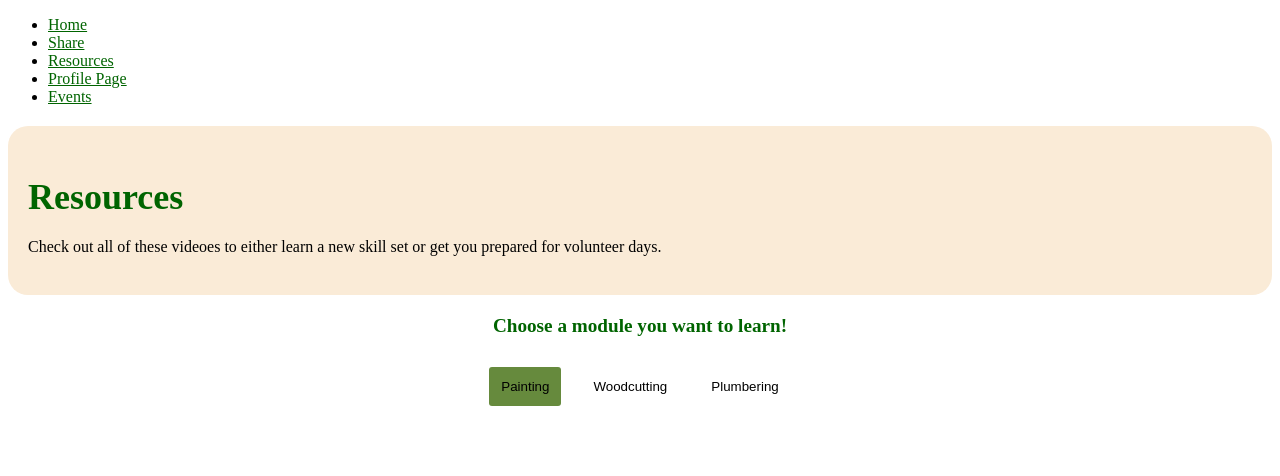
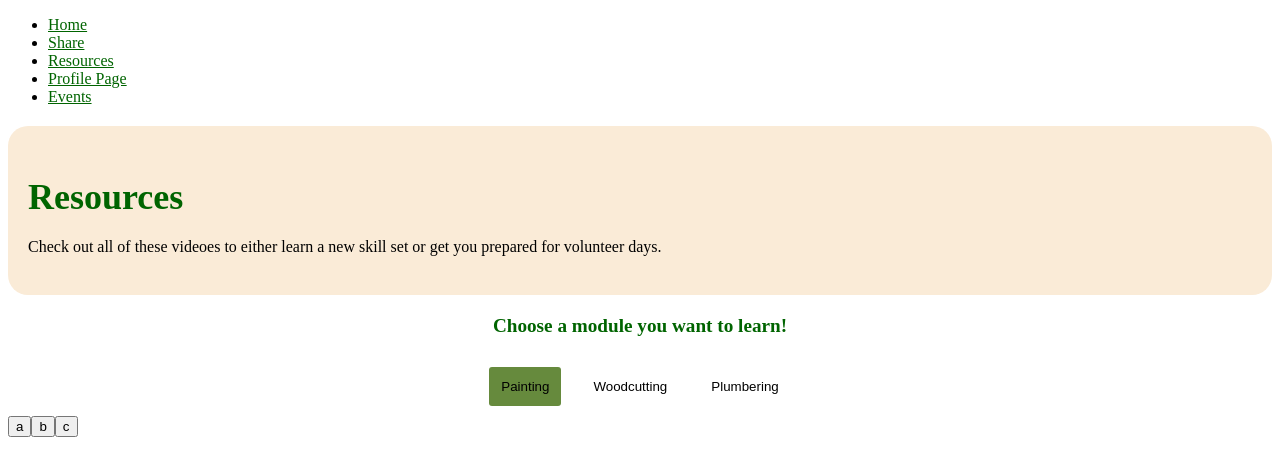
Before and after one commit to cfgchicago23/Team-7, a React (Create React App) app in the folder frontend/: page /resources in a window 1280 px wide. Shown: the top 476 px of the page. Built offline with nearby package versions, Linux system fonts and the light colour scheme.

Commit message:
Dymanically switch video by clicking video buttons

```diff
--- a/frontend/src/pages/resource_page.js
+++ b/frontend/src/pages/resource_page.js
@@ -3,6 +3,53 @@ import YouTube from "react-youtube";
 import { useState, useEffect } from "react";
 
 function Resources() {
+  const videoLinks = [
+    {"module-title": "Painting",
+    "videos": [{
+      "title": "a",
+      "video_id": "UdeZkJEv5xU"
+      },
+      {
+        "title": "b",
+        "video_id": "syMnmDrp2qY"
+      },
+      {
+        "title": "c",
+        "video_id": "39Cw42fWTmc"
+      }
+    ]},
+    {
+      "module-title": "Woodcutting",
+      "videos": [{
+        "title": "",
+        "video_id": "UdeZkJEv5xU"
+        },
+        {
+          "title": "e",
+          "video_id": "syMnmDrp2qY"
+        },
+        {
+          "title": "f",
+          "video_id": "39Cw42fWTmc"
+        }
+      ]},
+      {
+        "module-title": "Plumbering",
+        "videos": [{
+          "title": "g",
+          "video_id": "UdeZkJEv5xU"
+          },
+          {
+            "title": "h",
+            "video_id": "syMnmDrp2qY"
+          },
+          {
+            "title": "e",
+            "video_id": "39Cw42fWTmc"
+          }
+        ]}
+  ]
+
   const opts = {
     height: "260",
     width: "450",
@@ -13,6 +60,8 @@ function Resources() {
 
   const [selectedModule, setSelectedModule] = useState("Painting");
   const [moduleButtonColors, setModuleButtonColors] = useState(["#668A3D", "#FFFFFF", "#FFFFFF"]);
+  const [videoList, setVideoList] = useState(videoLinks[0].videos);
+  const [videoID, setVideoID] = useState("hlJUezuNFuI");
 
   const handleSelectedModule = (e) => {
     // store the value
@@ -20,15 +69,23 @@ function Resources() {
     console.log(selectedModule);
   }
 
+  const changeVideo =(youtubeID) => {
+    setVideoID(youtubeID);
+  }
+
   useEffect(() => {
+    // restart the colors
     let updatedModuleButtonColors = ["#FFFFFF", "#FFFFFF", "#FFFFFF"];
 
     if (selectedModule === "Painting") {
       updatedModuleButtonColors[0] = "#668A3D";
+      setVideoList(videoLinks[0].videos);
     } else if (selectedModule === "Woodcutting") {
       updatedModuleButtonColors[1] = "#668A3D";
+      setVideoList(videoLinks[1].videos);
     } else if (selectedModule === "Plumbering") {
       updatedModuleButtonColors[2] = "#668A3D";
+      setVideoList(videoLinks[2].videos);
     }
 
     setModuleButtonColors(updatedModuleButtonColors);
@@ -62,12 +119,16 @@ function Resources() {
         {/* Need to make this flex */}
         <div className="resource-module-container-contents">
           <div className="resource-module-video-list">
-
-
+            {videoList.map((video, index) => {
+              console.log(videoLinks)
+              return(
+                <button className="video-button" key={index} onClick={() => changeVideo(video.video_id)}>{video.title}</button>
+              )
+            })}
 
           </div>
 
-          <YouTube className="video-item" videoId="hlJUezuNFuI" opts={opts} />
+          <YouTube className="video-item" videoId={videoID} opts={opts} />
         </div>
       </div>
     </div>
```
Also changed, not shown: frontend/src/pages/resource_page.css (+11 -0 lines).
